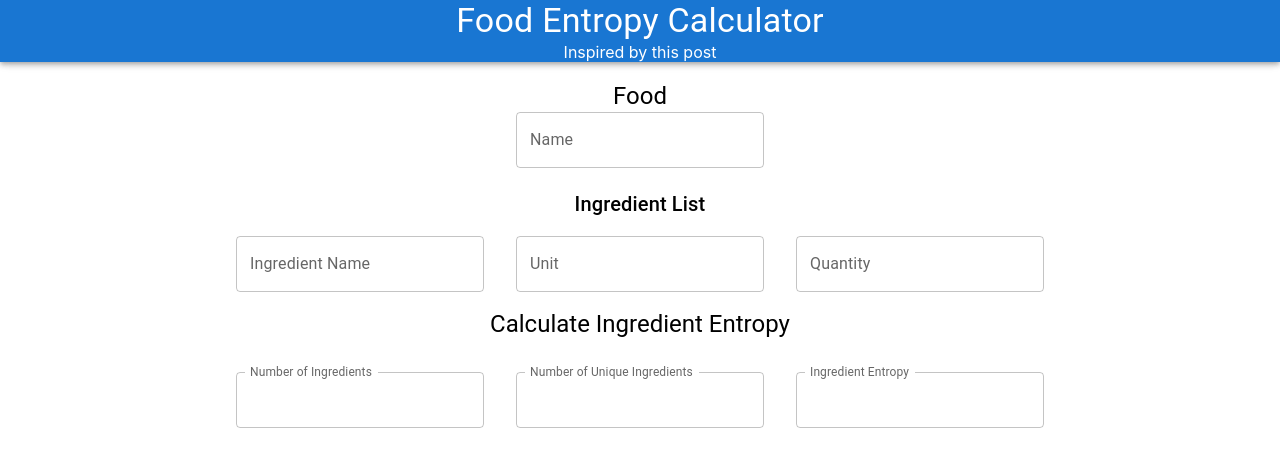
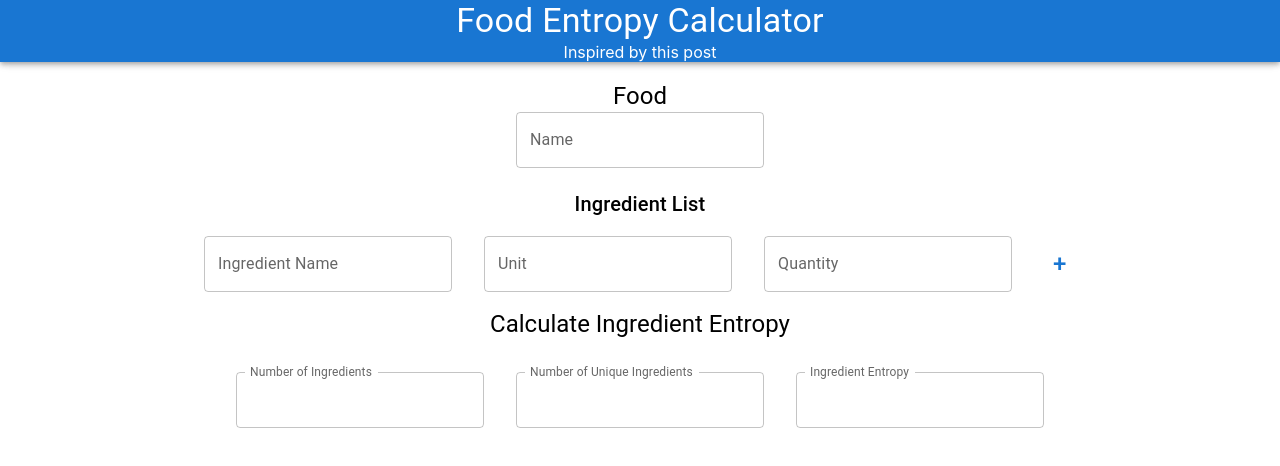
Before and after one commit to nchandlersmith/salad-theory-frontend, a React (Create React App) app: page / in a window 1280 px wide. Shown: the top 466 px of the page. Built offline with nearby package versions, Linux system fonts and the light colour scheme.

Commit message:
Add button to add ingredient.

```diff
--- a/src/components/Food.tsx
+++ b/src/components/Food.tsx
@@ -1,4 +1,4 @@
-import {FormGroup, TextField, Typography} from "@mui/material";
+import {Button, FormGroup, TextField, Typography} from "@mui/material";
 import React from "react";
 import Ingredient from "./Ingredient";
 import {IngredientItem} from "../interfaces/ingredientItem";
@@ -8,8 +8,17 @@ interface Props {
   setIngredients: (ingredients: IngredientItem[]) => void
 }
 
+const baseIngredient: IngredientItem = {
+  name: '',
+  unit: '',
+  quantity: 0
+}
+
 
 const Food = ({ingredients, setIngredients}: Props): JSX.Element => {
+  const addIngredient = ():void => {
+    setIngredients([...ingredients, baseIngredient])
+  }
   return (
     <>
       <Typography
@@ -32,16 +41,28 @@ const Food = ({ingredients, setIngredients}: Props): JSX.Element => {
         sx={{
           display: 'flex',
           flexDirection: 'row',
-          justifyContent: 'center'
+          justifyContent: 'center',
+          alignItems: 'center'
         }}
       >
         {ingredients.map((ingredient: IngredientItem, index) => {
           return (
-            <Ingredient
-              ingredient={ingredient}
-              setIngredients={setIngredients}
-              key={index}
-              />)
+            <>
+              <Ingredient
+                ingredient={ingredient}
+                setIngredients={setIngredients}
+                key={index}
+              />
+              <Button
+                sx={{
+                  fontSize: '1.5em',
+                  height: '2em'
+                }}
+                onClick={() => addIngredient()}
+                key={`${index}-button-add`}
+              >+</Button>
+            </>
+          )
         })}
       </FormGroup>
     </>
```
Also changed, not shown: 1 other file (tests, documents, lock files or other folders).
